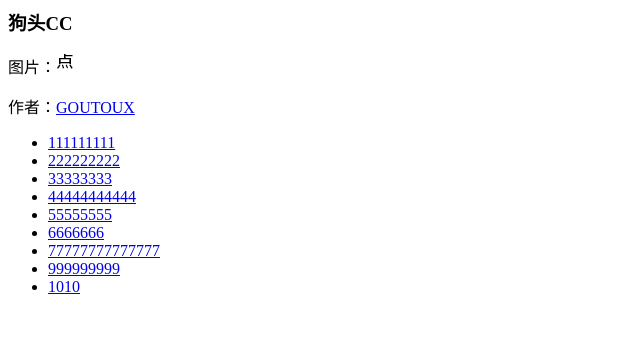
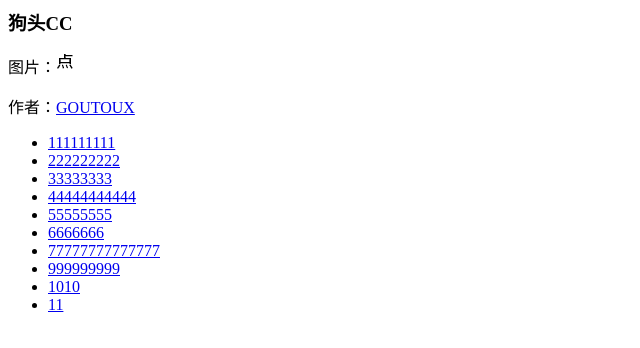
Before and after one commit to phpc0de/html, a plain HTML site: page book/12/index.html in a window 1280 px wide. Shown: the full height of the page, 0-640 px from the left. Drawn offline with Linux system fonts and the light colour scheme.

Commit message:
Update index.html

```diff
--- a/book/12/index.html
+++ b/book/12/index.html
@@ -14,5 +14,6 @@
     <li><a href="https://phpc0de.github.io/html/7.html">77777777777777</a></li>
       <li><a href="https://phpc0de.github.io/html/9.html">999999999</a></li>
       <li><a href="https://phpc0de.github.io/html/10.html">1010</a></li>
+      <li><a href="https://phpc0de.github.io/html/11.html">11</a></li>
 
 </ul>
```
